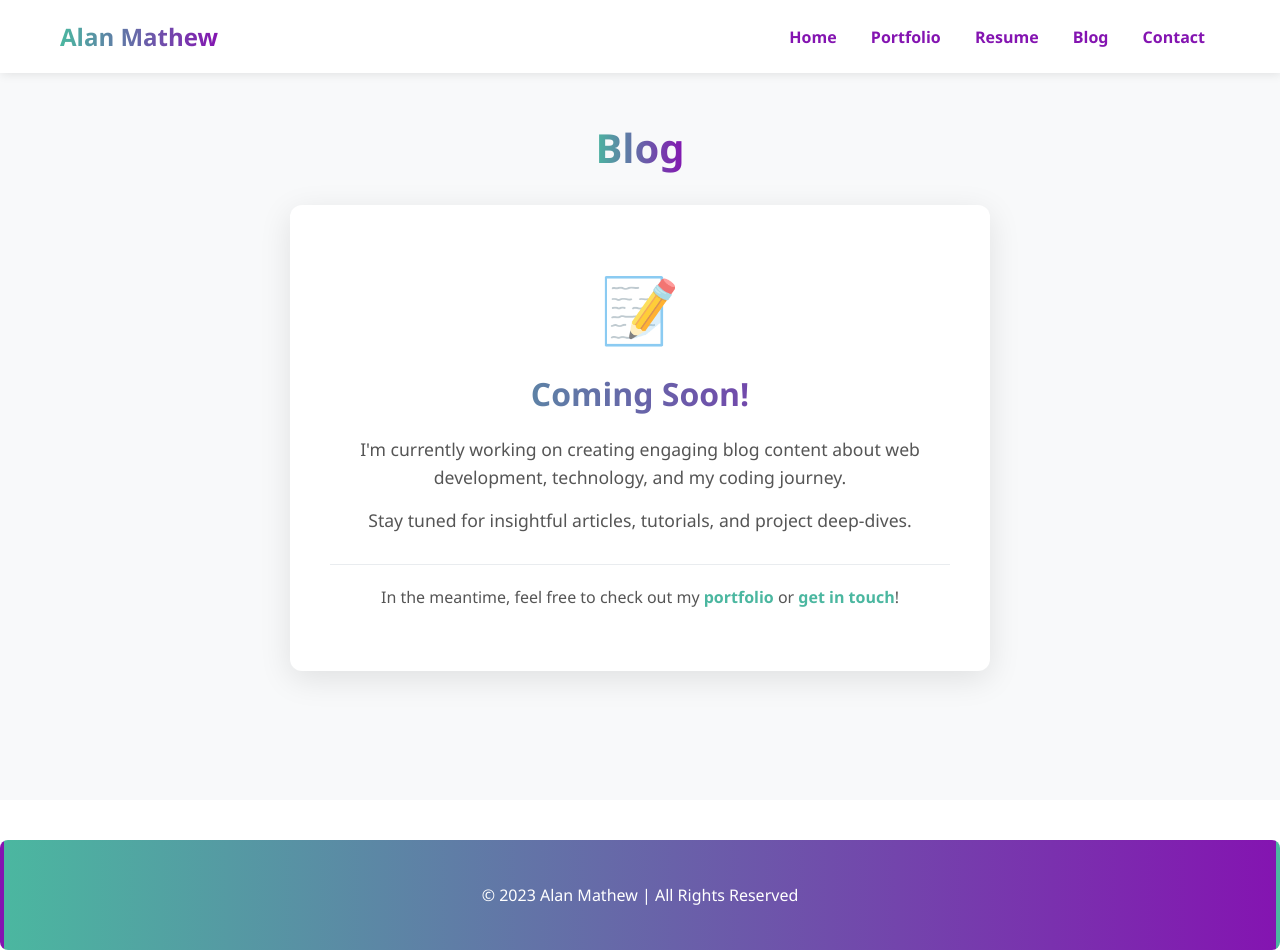
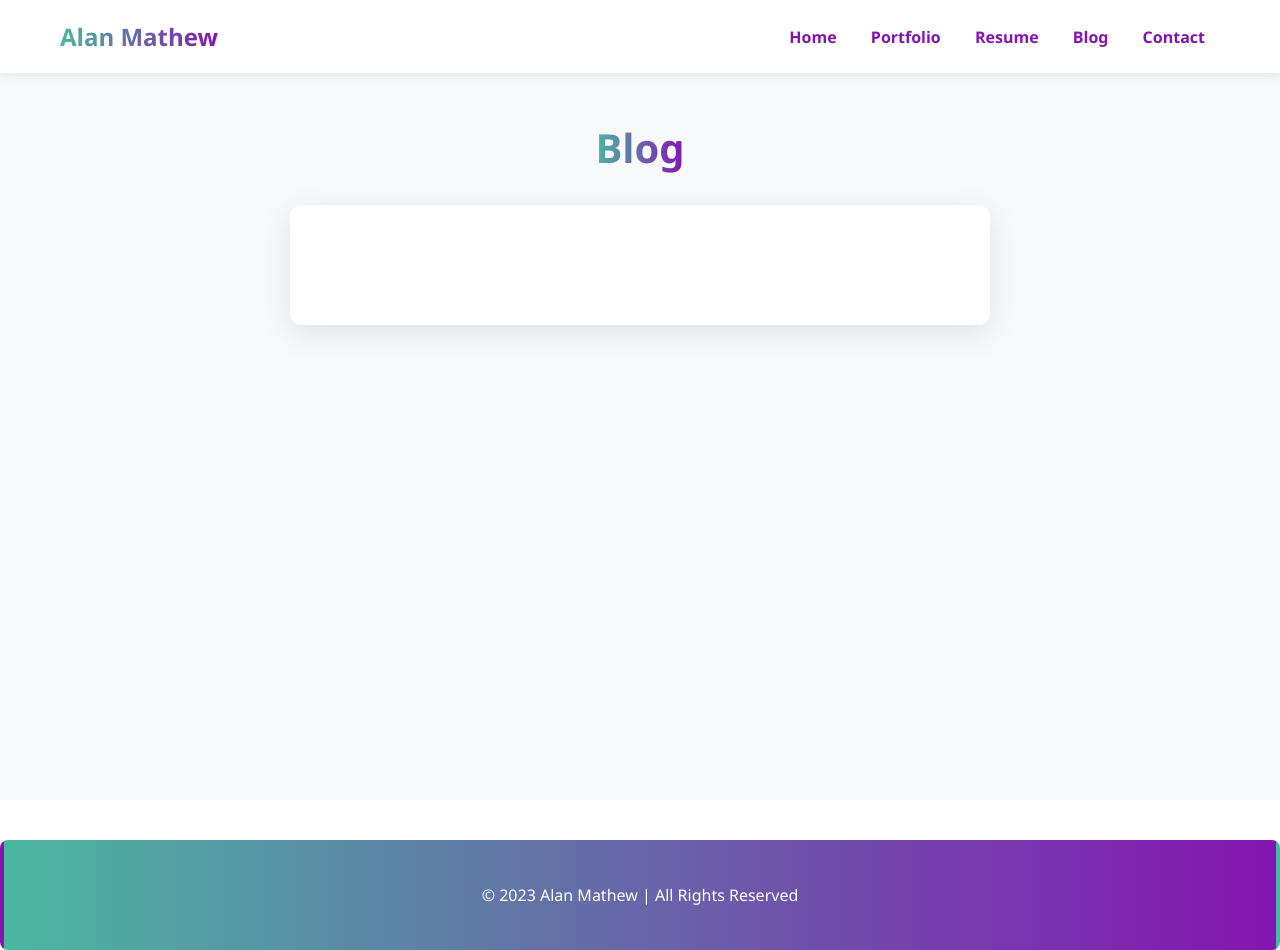
Before and after one commit to AlanGMathew2006/AlanGMathew.github.io, a website: page blog.html in a window 1280 px wide. Drawn offline with Linux system fonts and the light colour scheme.

Commit message:
commit -m "Adjusted blog.html for milestone 1 and created initial blog.ts file with functionality to dynamically generate blog entries."

```diff
--- a/blog.html
+++ b/blog.html
@@ -20,25 +20,7 @@
     <main>
       <h1>Blog</h1>
       <div class="blog-container">
-        <div class="coming-soon">
-          <div class="icon">📝</div>
-          <h2>Coming Soon!</h2>
-          <p>
-            I'm currently working on creating engaging blog content about web
-            development, technology, and my coding journey.
-          </p>
-          <p>
-            Stay tuned for insightful articles, tutorials, and project
-            deep-dives.
-          </p>
-          <div class="cta">
-            <p>
-              In the meantime, feel free to check out my
-              <a href="portfolio.html">portfolio</a> or
-              <a href="contact.html">get in touch</a>!
-            </p>
-          </div>
-        </div>
+
       </div>
     </main>
     <footer>© 2023 Alan Mathew | All Rights Reserved</footer>
--- /dev/null
+++ b/package.json
@@ -0,0 +1,6 @@
+{
+  "dependencies": {
+    "cowsay": "^1.6.0",
+    "typescript": "^5.9.3"
+  }
+}
--- a/style.css
+++ b/style.css
@@ -315,52 +315,7 @@ nav a:hover {
   text-align: center;
 }
 
-.coming-soon .icon {
-  font-size: 4rem;
-  margin-bottom: 20px;
-  opacity: 0.8;
-}
 
-.coming-soon h2 {
-  font-size: 2rem;
-  font-weight: 600;
-  color: #333;
-  margin-bottom: 20px;
-  background: linear-gradient(90deg, #4bb7a0 0%, #8414b1 100%);
-  -webkit-background-clip: text;
-  background-clip: text;
-  -webkit-text-fill-color: transparent;
-}
-
-.coming-soon p {
-  font-size: 1.1rem;
-  line-height: 1.6;
-  color: #555;
-  margin-bottom: 15px;
-}
-
-.coming-soon .cta {
-  margin-top: 30px;
-  padding-top: 20px;
-  border-top: 1px solid #e9ecef;
-}
-
-.coming-soon .cta p {
-  font-size: 1rem;
-  margin-bottom: 0;
-}
-
-.coming-soon a {
-  color: #4bb7a0;
-  text-decoration: none;
-  font-weight: 600;
-  transition: color 0.3s ease;
-}
-
-.coming-soon a:hover {
-  color: #8414b1;
-  text-decoration: underline;
-}
 
 /*Contact Section Styles*/
 .contact-page main {
```
Also changed, not shown: src/blog.ts (added, +43 -0 lines), tsconfig.json (added, +44 -0 lines), .github/copilot-instructions.md (added), 2 other files.
